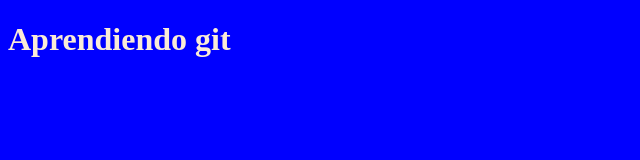
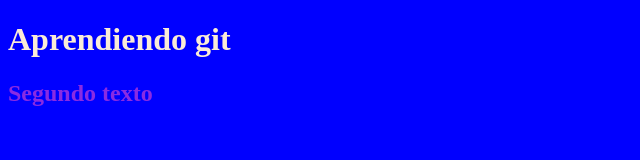
Before and after one commit to turriaki/CursoGit, a plain HTML site: page index.html in a window 1280 px wide. Shown: the whole page, without its empty margins (0-640 px from the left). Drawn offline with Linux system fonts and the light colour scheme.

Commit message:
Prueba de h2 y color css

```diff
--- a/css/style.css
+++ b/css/style.css
@@ -4,3 +4,9 @@ body{
     color: antiquewhite;
 
 }
+
+h2{
+    color: blueviolet;
+
+
+}
--- a/index.html
+++ b/index.html
@@ -9,5 +9,6 @@
 </head>
 <body>
     <h1>Aprendiendo git</h1>
+    <h2>Segundo texto</h2>
 </body>
 </html>
```
Also changed, not shown: 1 other file.
